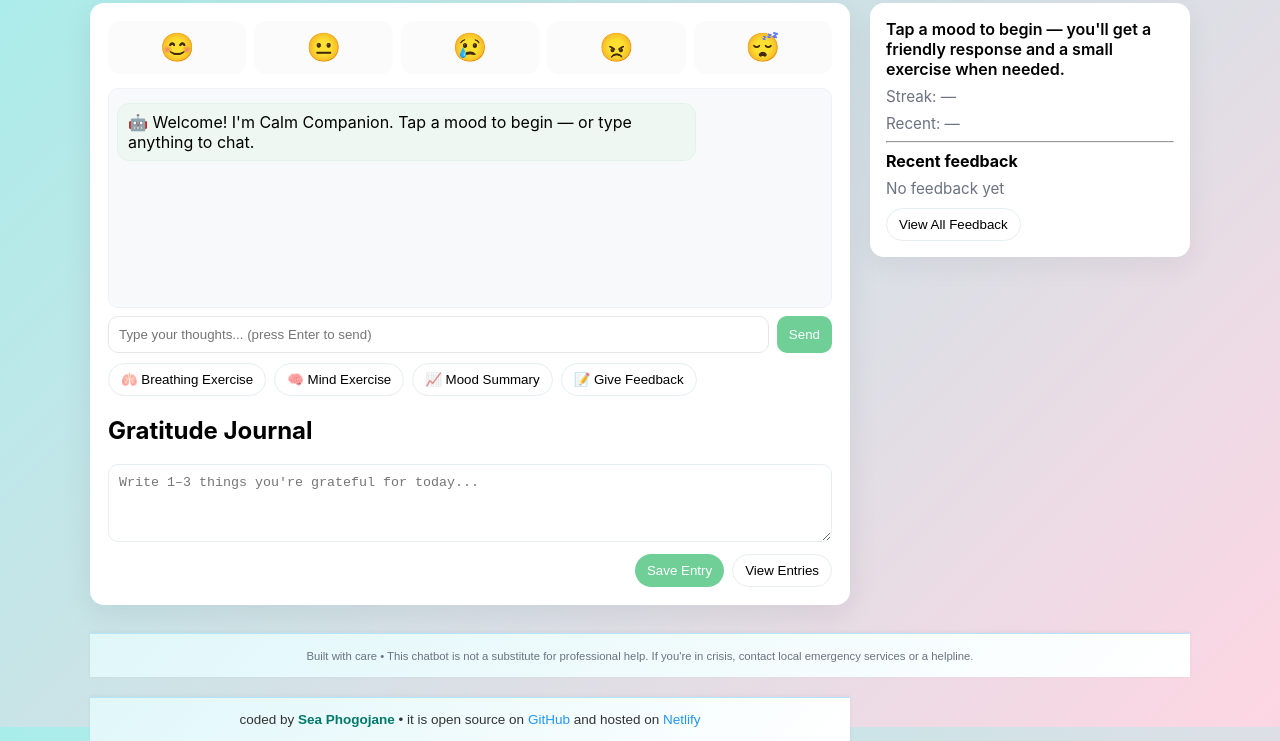
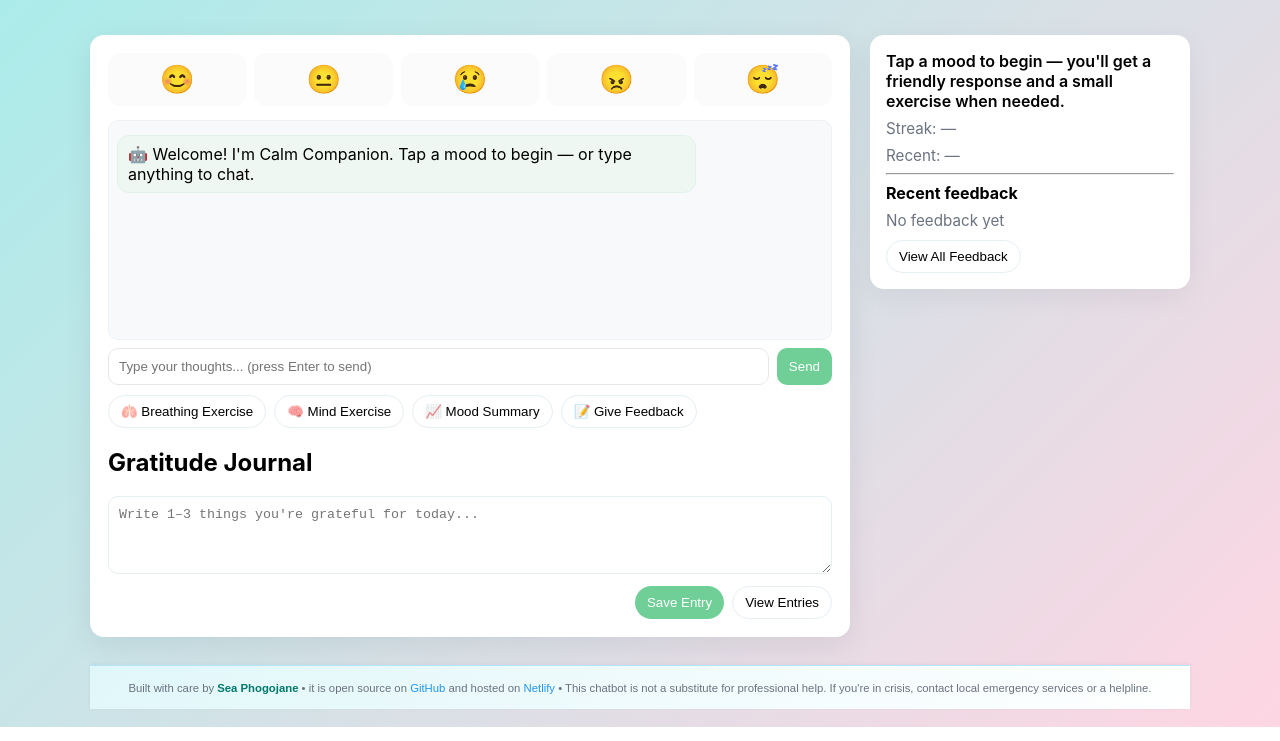
Before and after one commit to Creativehubcenter/PLP-Cohort-Final-Project-, a plain HTML site: page index.html in a window 1280 px wide. Shown: the part 73-814 px from the top of the page. Drawn offline with Linux system fonts and the light colour scheme.

Commit message:
Update index.html

```diff
--- a/index.html
+++ b/index.html
@@ -66,17 +66,11 @@
 
     <!-- Main Safety Footer -->
     <footer class="app-footer">
-      <small>Built with care • This chatbot is not a substitute for professional help. If you're in crisis, contact local emergency services or a helpline.</small>
-    </footer>
-
-    <!-- Your Custom Credit Footer (ADDED BELOW) -->
-    <footer class="credit-footer">
-      coded by <strong>Sea Phogojane</strong> • it is open source on
+      <small>Built with care by <strong>Sea Phogojane</strong> • it is open source on
       <a href="https://github.com/Creativehubcenter/PLP-Cohort-Final-Project-.git" target="_blank">GitHub</a>
       and hosted on
-      <a href="https://mental-health-check-inn.netlify.app/" target="_blank">Netlify</a>
+      <a href="https://mental-health-check-inn.netlify.app/" target="_blank">Netlify</a> • This chatbot is not a substitute for professional help. If you're in crisis, contact local emergency services or a helpline.</small>
     </footer>
-
   </div>
 
   <!-- BREATH MODAL -->
```
